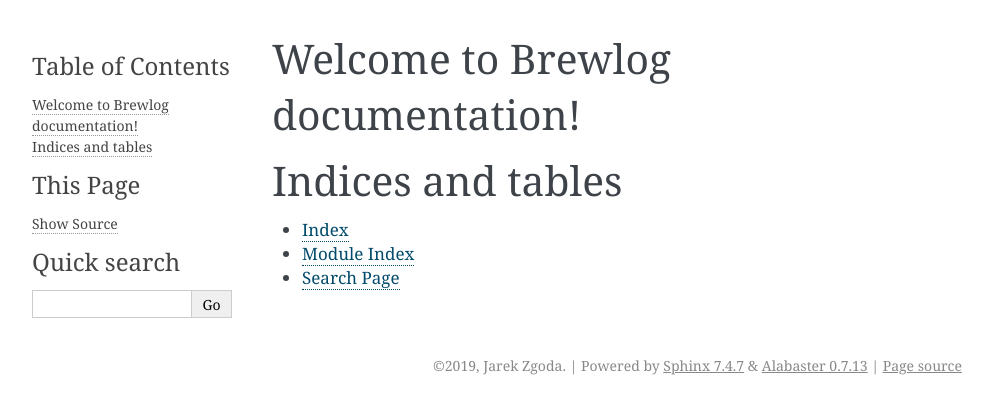
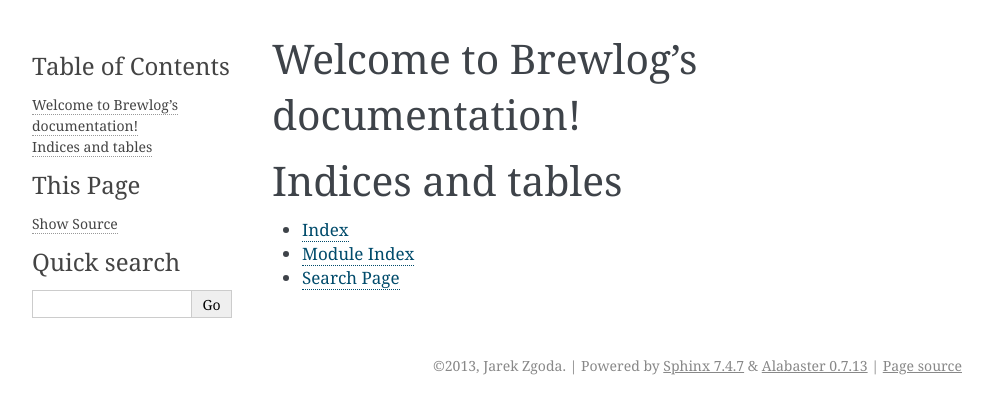
Before and after one commit to zgoda/brewlog, a Sphinx documentation site: the page built from docs/index.rst, in a window 1280 px wide. Shown: the top 414 px of the page, without its empty margins (148-1141 px from the left). Built offline with Sphinx 7.4.7, drawn with Linux system fonts in a browser that asks for light colours; part of the change alters nothing that is shown.

```diff
--- a/docs/conf.py
+++ b/docs/conf.py
@@ -1,9 +1,7 @@
-# -*- coding: utf-8 -*-
-#
 # Configuration file for the Sphinx documentation builder.
 #
-# This file does only contain a selection of the most common options. For a
-# full list see the documentation:
+# This file only contains a selection of the most common options. For a full
+# list see the documentation:
 # http://www.sphinx-doc.org/en/master/config
 
 # -- Path setup --------------------------------------------------------------
@@ -20,55 +18,28 @@
 # -- Project information -----------------------------------------------------
 
 project = 'Brewlog'
-copyright = '2019, Jarek Zgoda'
+copyright = '2013, Jarek Zgoda'
 author = 'Jarek Zgoda'
 
-# The short X.Y version
-version = '1.0'
 # The full version, including alpha/beta/rc tags
 release = '1.0.0'
 
 
 # -- General configuration ---------------------------------------------------
 
-# If your documentation needs a minimal Sphinx version, state it here.
-#
-# needs_sphinx = '1.0'
-
 # Add any Sphinx extension module names here, as strings. They can be
 # extensions coming with Sphinx (named 'sphinx.ext.*') or your custom
 # ones.
 extensions = [
-    'sphinx.ext.autodoc',
-    'sphinx.ext.intersphinx',
 ]
 
 # Add any paths that contain templates here, relative to this directory.
 templates_path = ['_templates']
 
-# The suffix(es) of source filenames.
-# You can specify multiple suffix as a list of string:
-#
-# source_suffix = ['.rst', '.md']
-source_suffix = '.rst'
-
-# The master toctree document.
-master_doc = 'index'
-
-# The language for content autogenerated by Sphinx. Refer to documentation
-# for a list of supported languages.
-#
-# This is also used if you do content translation via gettext catalogs.
-# Usually you set "language" from the command line for these cases.
-language = None
-
 # List of patterns, relative to source directory, that match files and
 # directories to ignore when looking for source files.
 # This pattern also affects html_static_path and html_extra_path.
 exclude_patterns = ['_build', 'Thumbs.db', '.DS_Store']
-
-# The name of the Pygments (syntax highlighting) style to use.
-pygments_style = None
 
 
 # -- Options for HTML output -------------------------------------------------
@@ -78,106 +49,7 @@ pygments_style = None
 #
 html_theme = 'alabaster'
 
-# Theme options are theme-specific and customize the look and feel of a theme
-# further.  For a list of options available for each theme, see the
-# documentation.
-#
-# html_theme_options = {}
-
 # Add any paths that contain custom static files (such as style sheets) here,
 # relative to this directory. They are copied after the builtin static files,
 # so a file named "default.css" will overwrite the builtin "default.css".
 html_static_path = ['_static']
-
-# Custom sidebar templates, must be a dictionary that maps document names
-# to template names.
-#
-# The default sidebars (for documents that don't match any pattern) are
-# defined by theme itself.  Builtin themes are using these templates by
-# default: ``['localtoc.html', 'relations.html', 'sourcelink.html',
-# 'searchbox.html']``.
-#
-# html_sidebars = {}
-
-
-# -- Options for HTMLHelp output ---------------------------------------------
-
-# Output file base name for HTML help builder.
-htmlhelp_basename = 'Brewlogdoc'
-
-
-# -- Options for LaTeX output ------------------------------------------------
-
-latex_elements = {
-    # The paper size ('letterpaper' or 'a4paper').
-    #
-    # 'papersize': 'letterpaper',
-
-    # The font size ('10pt', '11pt' or '12pt').
-    #
-    # 'pointsize': '10pt',
-
-    # Additional stuff for the LaTeX preamble.
-    #
-    # 'preamble': '',
-
-    # Latex figure (float) alignment
-    #
-    # 'figure_align': 'htbp',
-}
-
-# Grouping the document tree into LaTeX files. List of tuples
-# (source start file, target name, title,
-#  author, documentclass [howto, manual, or own class]).
-latex_documents = [
-    (master_doc, 'Brewlog.tex', 'Brewlog Documentation',
-     'Jarek Zgoda', 'manual'),
-]
-
-
-# -- Options for manual page output ------------------------------------------
-
-# One entry per manual page. List of tuples
-# (source start file, name, description, authors, manual section).
-man_pages = [
-    (master_doc, 'brewlog', 'Brewlog Documentation',
-     [author], 1)
-]
-
-
-# -- Options for Texinfo output ----------------------------------------------
-
-# Grouping the document tree into Texinfo files. List of tuples
-# (source start file, target name, title, author,
-#  dir menu entry, description, category)
-texinfo_documents = [
-    (master_doc, 'Brewlog', 'Brewlog Documentation',
-     author, 'Brewlog', 'One line description of project.',
-     'Miscellaneous'),
-]
-
-
-# -- Options for Epub output -------------------------------------------------
-
-# Bibliographic Dublin Core info.
-epub_title = project
-
-# The unique identifier of the text. This can be a ISBN number
-# or the project homepage.
-#
-# epub_identifier = ''
-
-# A unique identification for the text.
-#
-# epub_uid = ''
-
-# A list of files that should not be packed into the epub file.
-epub_exclude_files = ['search.html']
-
-
-# -- Extension configuration -------------------------------------------------
-
-# -- Options for intersphinx extension ---------------------------------------
-
-# Example configuration for intersphinx: refer to the Python standard library.
-intersphinx_mapping = {'https://docs.python.org/3/': None}
--- a/docs/index.rst
+++ b/docs/index.rst
@@ -1,5 +1,10 @@
-Welcome to Brewlog documentation!
-=================================
+.. Brewlog documentation master file, created by
+   sphinx-quickstart on Thu Mar 28 16:42:16 2019.
+   You can adapt this file completely to your liking, but it should at least
+   contain the root `toctree` directive.
+
+Welcome to Brewlog's documentation!
+===================================
 
 .. toctree::
    :maxdepth: 2
```
Also changed, not shown: 2 other files.
